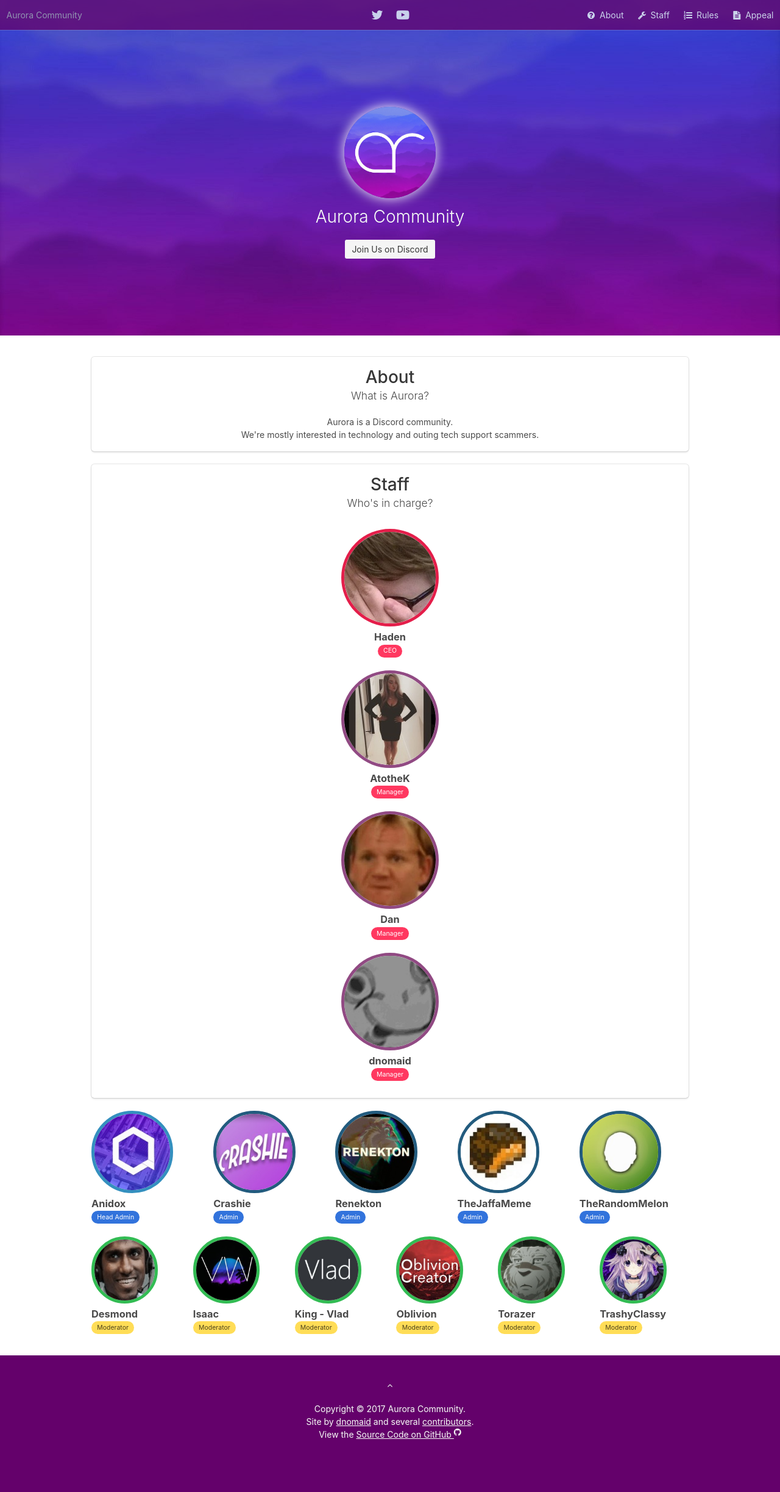
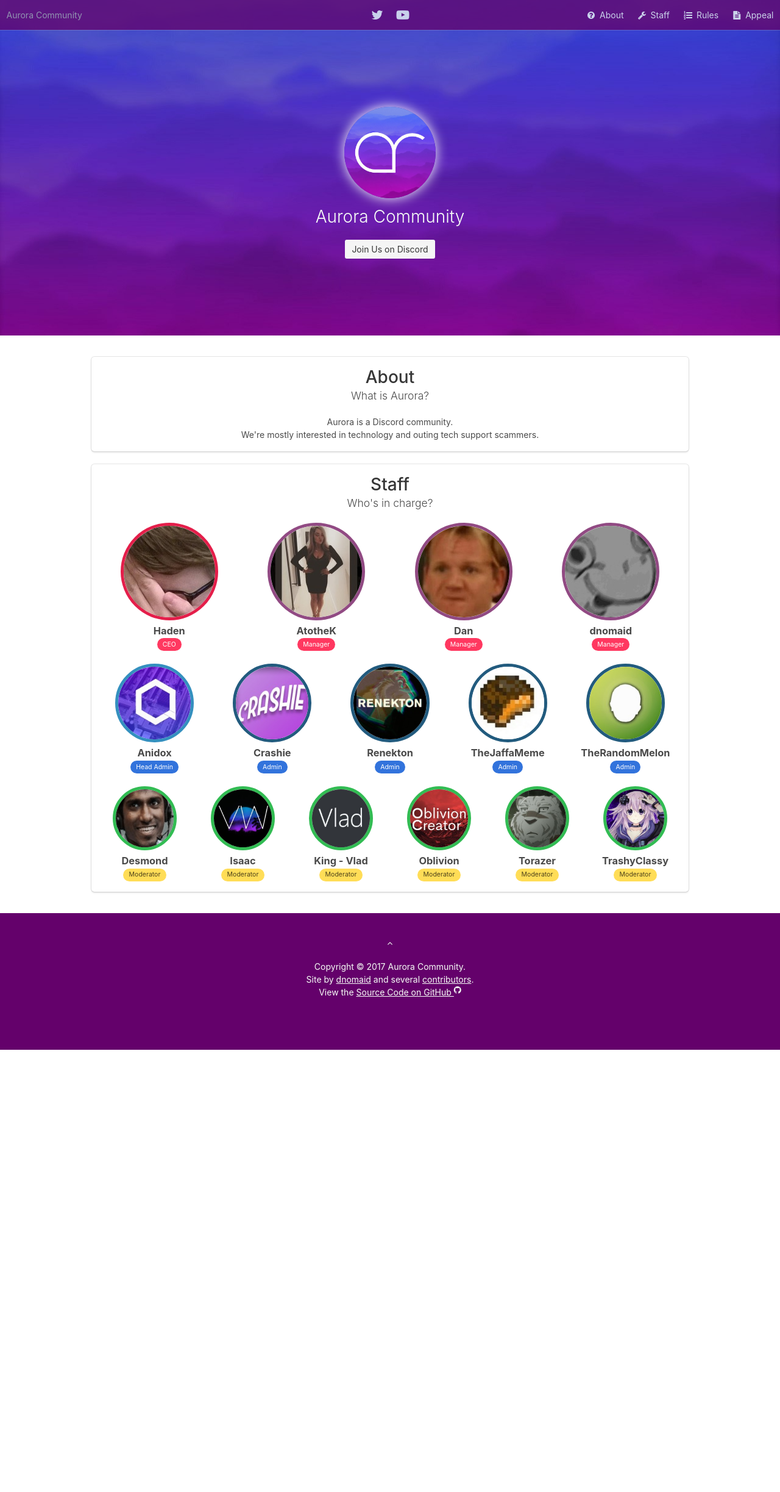
Before and after one commit to AuroraCommunity/AuroraCommunity.github.io, a Jekyll site: the page built from index.html, in a window 1280 px wide. Shown: the whole page at 61% size. Built offline with Jekyll 4.4.1, drawn with Linux system fonts in a browser that asks for light colours; nearby versions of some CDN libraries; after the commit the page ends 1721 px from its top, so only the background shows below that.

Commit message:
staff: Undo a line deletion

```diff
--- a/index.html
+++ b/index.html
@@ -17,6 +17,7 @@ layout: page
       <h2 class="subtitle">Who's in charge?</h2>
 
       <!-- Management Team -->
+      <div class="columns">
         <div class="column">
           <a href="https://thehaden.co" target="_blank" rel="noopener noreferrer"><img src="/img/people/haden.jpg" class="someone ceo"></a>
           <h3>Haden</h3>
```
